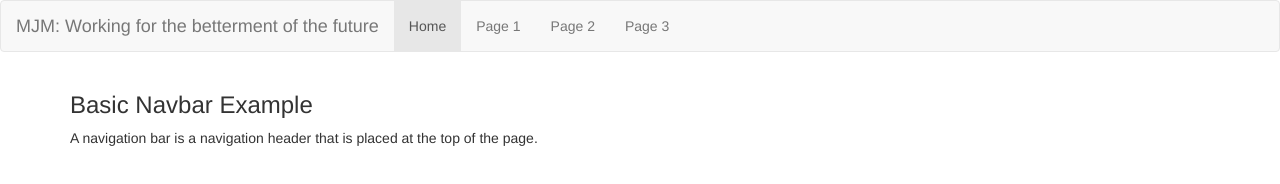
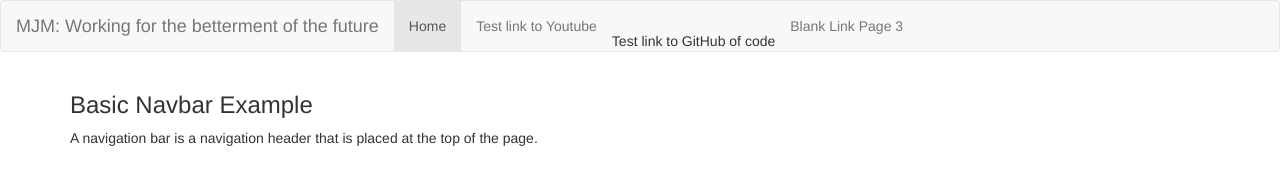
Before and after one commit to FRAGt4g/FBLA-Website, a plain HTML site: page FBLA.html in a window 1280 px wide. Drawn offline with nearby package versions, Linux system fonts and the light colour scheme.

Commit message:
Added test functionality on nav buttons in FBLA.html
Made it so button 1 and 2 have real links to test how they work.

```diff
--- a/FBLA.html
+++ b/FBLA.html
@@ -18,9 +18,9 @@
           </div>
           <ul class="nav navbar-nav">
             <li class="active"><a href="#">Home</a></li>
-            <li><a href="#">Page 1</a></li>
-            <li><a href="#">Page 2</a></li>
-            <li><a href="#">Page 3</a></li>
+            <li><a href="youtube.com">Test link to Youtube</a></li>
+            <li><a href="https://github.com/FRAGt4g/FBLA-Website/edit/navbar-testing/FBLA.html"></a>Test link to GitHub of code</li>
+            <li><a href="#">Blank Link Page 3</a></li>
           </ul>
         </div>
       </nav>
```
